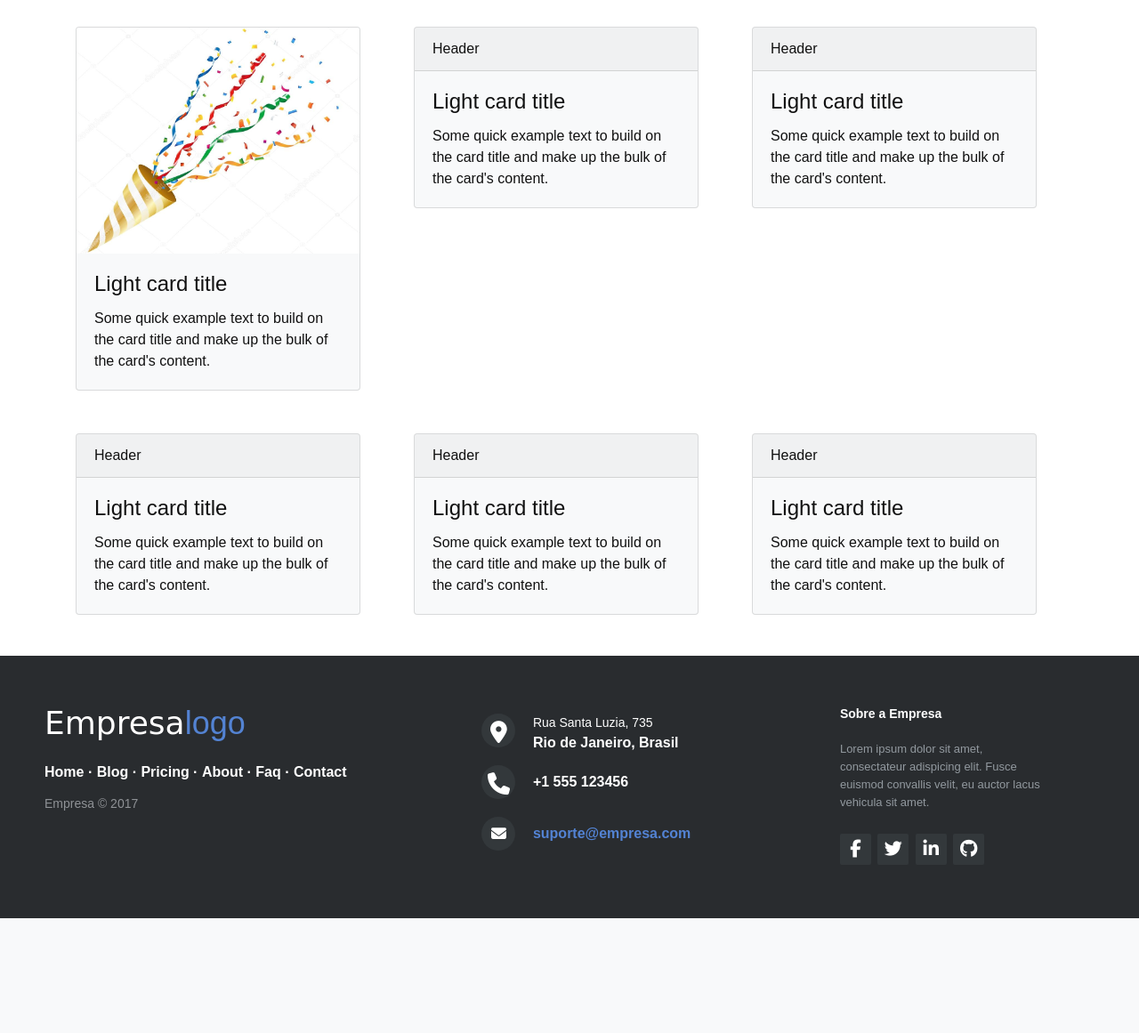
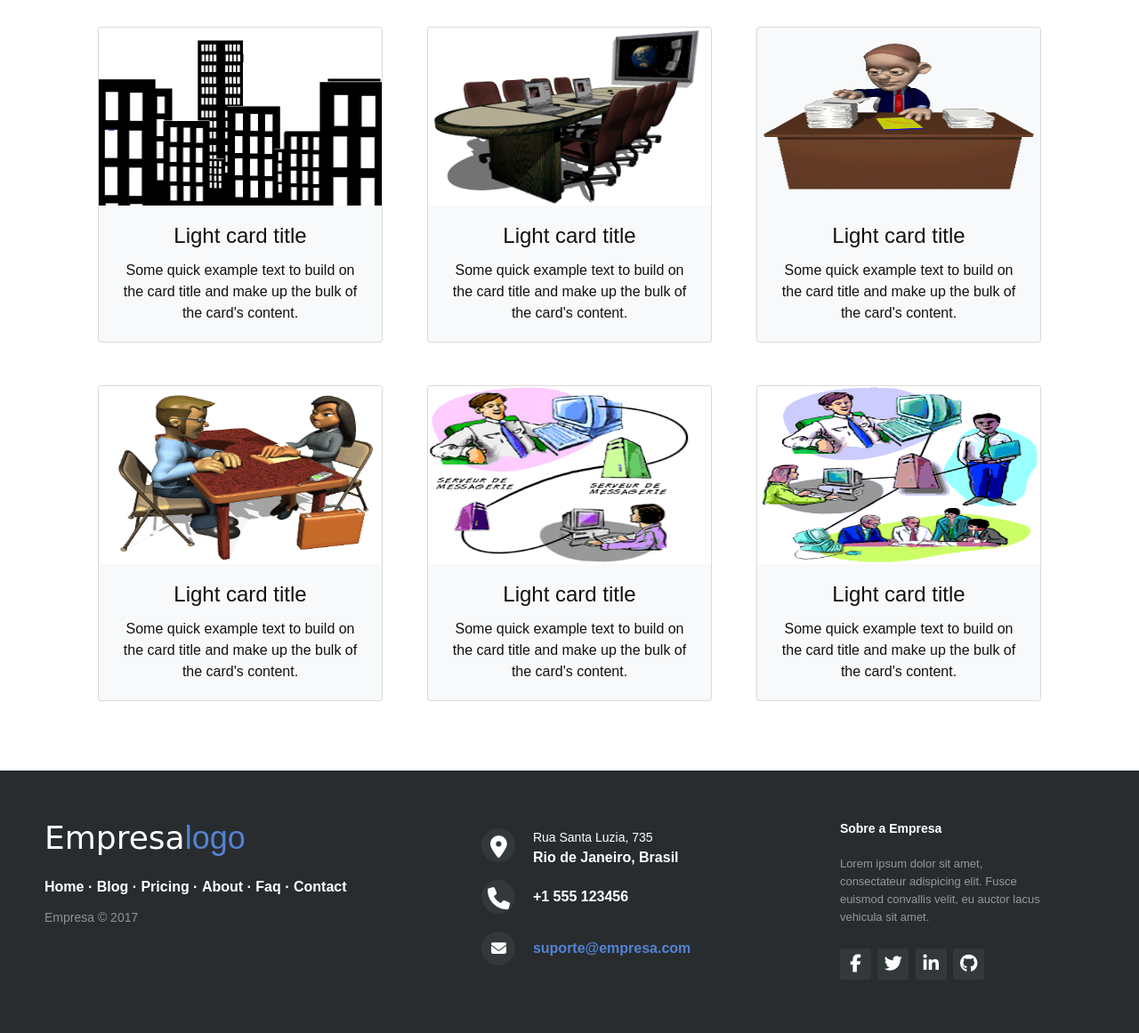
Before and after one commit to pablolfbs/empresa, a PHP site: page /produtos.php in a window 1280 px wide. Shown: the part 66-1227 px from the top of the page at 89% size. Before the commit the page ends 1098 px from the top, so only its background shows below. Run offline with PHP 8.4, Linux system fonts and the light colour scheme; the visitor is signed in with stand-in values (Sample User, id 1); some libraries are stand-ins or nearby versions.

Commit message:
criação finalização da implementação dos cards com imagens gif

```diff
--- a/empresa.php
+++ b/empresa.php
@@ -167,7 +167,7 @@ $erro = isset($_GET['erro']) ? $_GET['erro'] : 0;
     </div>
     <div>
       <i class="fa fa-envelope"></i>
-      <p><a href="mailto:suporte@company.com">suporte@empresa.com</a></p>
+      <p><a href="mailto:suporte@empresa.com">suporte@empresa.com</a></p>
     </div>
   </article>
   <article class="footer-right">
--- a/empresa_logado.php
+++ b/empresa_logado.php
@@ -152,7 +152,7 @@ if (!isset($usuario)) {
       </div>
       <div>
         <i class="fa fa-envelope"></i>
-        <p><a href="mailto:suporte@company.com">suporte@empresa.com</a></p>
+        <p><a href="mailto:suporte@empresa.com">suporte@empresa.com</a></p>
       </div>
     </article>
     <article class="footer-right">
--- a/home.php
+++ b/home.php
@@ -151,7 +151,7 @@ if (!isset($usuario)) {
       </div>
       <div>
         <i class="fa fa-envelope"></i>
-        <p><a href="mailto:suporte@company.com">suporte@empresa.com</a></p>
+        <p><a href="mailto:suporte@empresa.com">suporte@empresa.com</a></p>
       </div>
     </article>
     <article class="footer-right">
--- a/index.php
+++ b/index.php
@@ -166,7 +166,7 @@ $erro = isset($_GET['erro']) ? $_GET['erro'] : 0;
       </div>
       <div>
         <i class="fa fa-envelope"></i>
-        <p><a href="mailto:suporte@company.com">suporte@empresa.com</a></p>
+        <p><a href="mailto:suporte@empresa.com">suporte@empresa.com</a></p>
       </div>
     </article>
     <article class="footer-right">
--- a/inscrevase.php
+++ b/inscrevase.php
@@ -104,7 +104,7 @@ $erro_email = isset($_GET['erro_email']) ? $_GET['erro_email'] : 0;
 			</div>
 			<div>
 				<i class="fa fa-envelope"></i>
-				<p><a href="mailto:suporte@company.com">suporte@empresa.com</a></p>
+				<p><a href="mailto:suporte@empresa.com">suporte@empresa.com</a></p>
 			</div>
 		</article>
 		<article class="footer-right">
--- a/produtos.php
+++ b/produtos.php
@@ -22,6 +22,7 @@ if (!isset($usuario)) {
 
 	<link rel="stylesheet" type="text/css" href="css/style.css">
 	<link rel="stylesheet" href="css/footer.css">
+
 </head>
 
 <body>
@@ -60,11 +61,11 @@ if (!isset($usuario)) {
 	</header>
 
 	<section class="container" style="margin: 30px auto;">
-		<div class="row">
-			<article class="col-sm-4" style="width: 20rem;">
+		<div class="row" style="margin: auto;">
+			<article class="col-sm-4" style="width: 20rem; margin: auto;">
 				<a href="#" class="badge-light grow">
-					<div class="card bg-light mb-5" style="max-width: 20rem;">
-						<img class="card-img-top" src="img/fogos.jpg" alt="Card image cap">
+					<div class="card bg-light mb-5 text-center" style="max-width: 20rem; margin: auto;">
+						<img class="card-img-top" style="height: 200px" src="img/empresarial.gif" alt="Card image cap">
 						<div class="card-body">
 							<h4 class="card-title">Light card title</h4>
 							<p class="card-text">Some quick example text to build on the card title and make up the bulk of the card's content.</p>
@@ -72,10 +73,10 @@ if (!isset($usuario)) {
 					</div>
 				</a>
 			</article>
-			<article class="col-sm-4" style="width: 20rem;">
+			<article class="col-sm-4" style="width: 20rem; margin: auto;">
 				<a href="#" class="badge-light grow">
-					<div class="card bg-light mb-5" style="max-width: 20rem;">
-						<div class="card-header">Header</div>
+					<div class="card bg-light mb-5 text-center" style="max-width: 20rem; margin: auto;">
+						<img class="card-img-top" style="height: 200px" src="img/empresarial2.gif" alt="Card image cap">
 						<div class="card-body">
 							<h4 class="card-title">Light card title</h4>
 							<p class="card-text">Some quick example text to build on the card title and make up the bulk of the card's content.</p>
@@ -83,10 +84,10 @@ if (!isset($usuario)) {
 					</div>
 				</a>
 			</article>
-			<article class="col-sm-4" style="width: 20rem;">
+			<article class="col-sm-4" style="width: 20rem; margin: auto;">
 				<a href="#" class="badge-light grow">
-					<div class="card bg-light mb-5" style="max-width: 20rem;">
-						<div class="card-header">Header</div>
+					<div class="card bg-light mb-5 text-center" style="max-width: 20rem; margin: auto;">
+						<img class="card-img-top" style="height: 200px" src="img/empresarial3.gif" alt="Card image cap">
 						<div class="card-body">
 							<h4 class="card-title">Light card title</h4>
 							<p class="card-text">Some quick example text to build on the card title and make up the bulk of the card's content.</p>
@@ -95,11 +96,11 @@ if (!isset($usuario)) {
 				</a>
 			</article>
 		</div>
-		<div class="row">
-			<article class="col-sm-4" style="width: 20rem;">
+		<div class="row" style="margin: auto;">
+			<article class="col-sm-4" style="width: 20rem; margin: auto;">
 				<a href="#" class="badge-light grow">
-					<div class="card bg-light mb-3" style="max-width: 20rem;">
-						<div class="card-header">Header</div>
+					<div class="card bg-light mb-5 text-center" style="max-width: 20rem; margin: auto;">
+						<img class="card-img-top" style="height: 200px" src="img/empresarial4.gif" alt="Card image cap">
 						<div class="card-body">
 							<h4 class="card-title">Light card title</h4>
 							<p class="card-text">Some quick example text to build on the card title and make up the bulk of the card's content.</p>
@@ -107,10 +108,10 @@ if (!isset($usuario)) {
 					</div>
 				</a>
 			</article>
-			<article class="col-sm-4" style="width: 20rem;">
+			<article class="col-sm-4" style="width: 20rem; margin: auto;">
 				<a href="#" class="badge-light grow">
-					<div class="card bg-light mb-3" style="max-width: 20rem;">
-						<div class="card-header">Header</div>
+					<div class="card bg-light mb-5 text-center" style="max-width: 20rem; margin: auto;">
+						<img class="card-img-top" style="height: 200px" src="img/empresarial5.gif" alt="Card image cap">
 						<div class="card-body">
 							<h4 class="card-title">Light card title</h4>
 							<p class="card-text">Some quick example text to build on the card title and make up the bulk of the card's content.</p>
@@ -118,10 +119,10 @@ if (!isset($usuario)) {
 					</div>
 				</a>
 			</article>
-			<article class="col-sm-4" style="width: 20rem;">
+			<article class="col-sm-4" style="width: 20rem; margin: auto;">
 				<a href="#" class="badge-light grow">
-					<div class="card bg-light mb-3" style="max-width: 20rem;">
-						<div class="card-header">Header</div>
+					<div class="card bg-light mb-5 text-center" style="max-width: 20rem; margin: auto;">
+						<img class="card-img-top" style="height: 200px" src="img/empresarial6.gif" alt="Card image cap">
 						<div class="card-body">
 							<h4 class="card-title">Light card title</h4>
 							<p class="card-text">Some quick example text to build on the card title and make up the bulk of the card's content.</p>
@@ -161,7 +162,7 @@ if (!isset($usuario)) {
 		</div>
 		<div>
 			<i class="fa fa-envelope"></i>
-			<p><a href="mailto:suporte@company.com">suporte@empresa.com</a></p>
+			<p><a href="mailto:suporte@empresa.com">suporte@empresa.com</a></p>
 		</div>
 		</article>
 		<article class="footer-right">
--- a/registra_usuario.php
+++ b/registra_usuario.php
@@ -53,7 +53,7 @@ if ($usuario_existe || $email_existe) {
 $sql = "INSERT INTO usuarios(usuario, email, senha) VALUES ('$usuario', '$email', '$senha');";
 
 if (mysqli_query($link, $sql)) {
-    header('Location: confirmacao_cadastro.php');
+    header('Location: index.php');
 } else {
     echo 'Falha ao inserir o registro!!';
 }
```
Also changed, not shown: confirmacao_cadastro.php (deleted, +0 -148 lines), img/empresarial2.gif (added), img/empresarial3.gif (added), img/empresarial4.gif (added), img/empresarial5.gif (added), img/empresarial6.gif (added).
